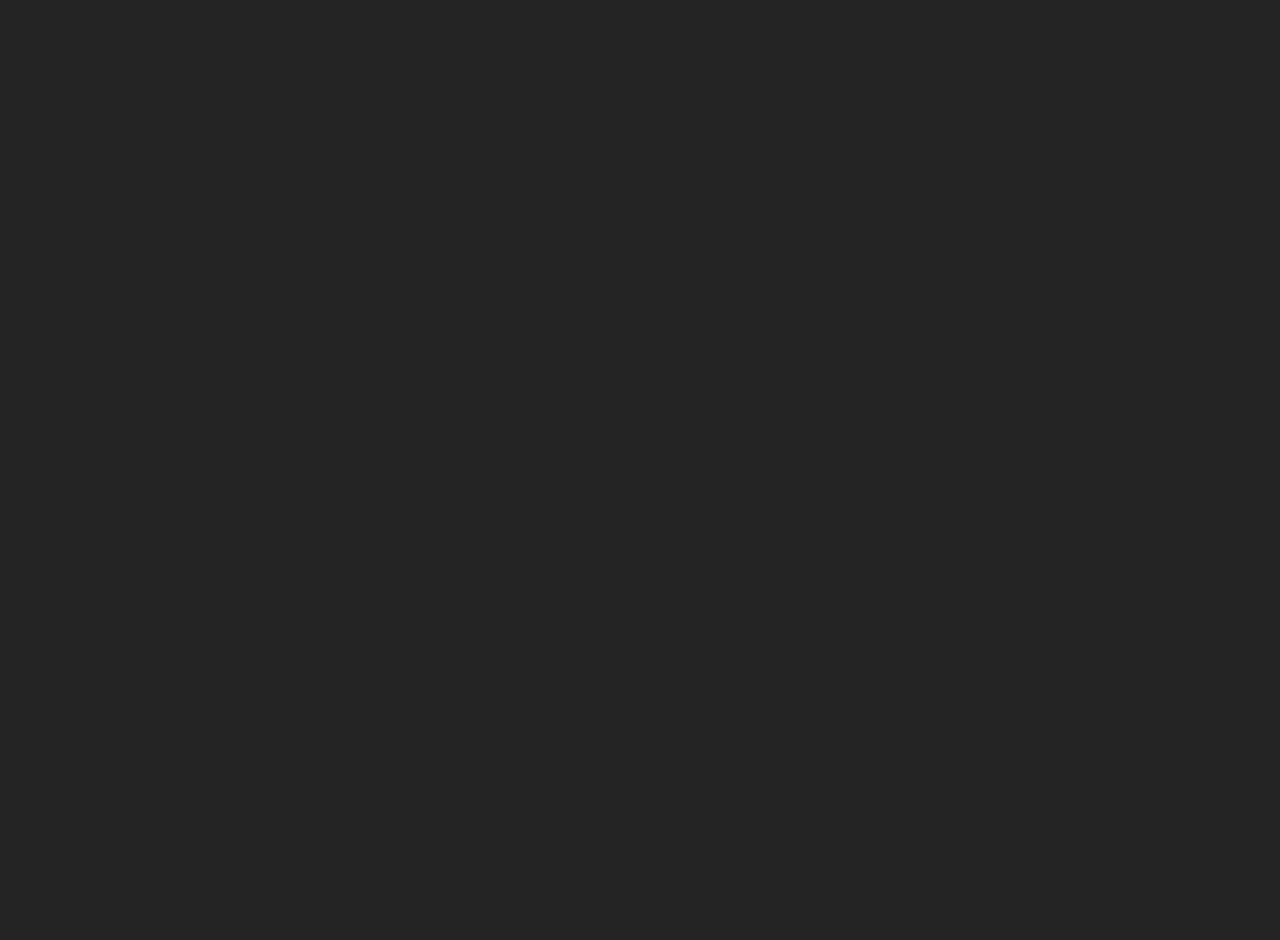
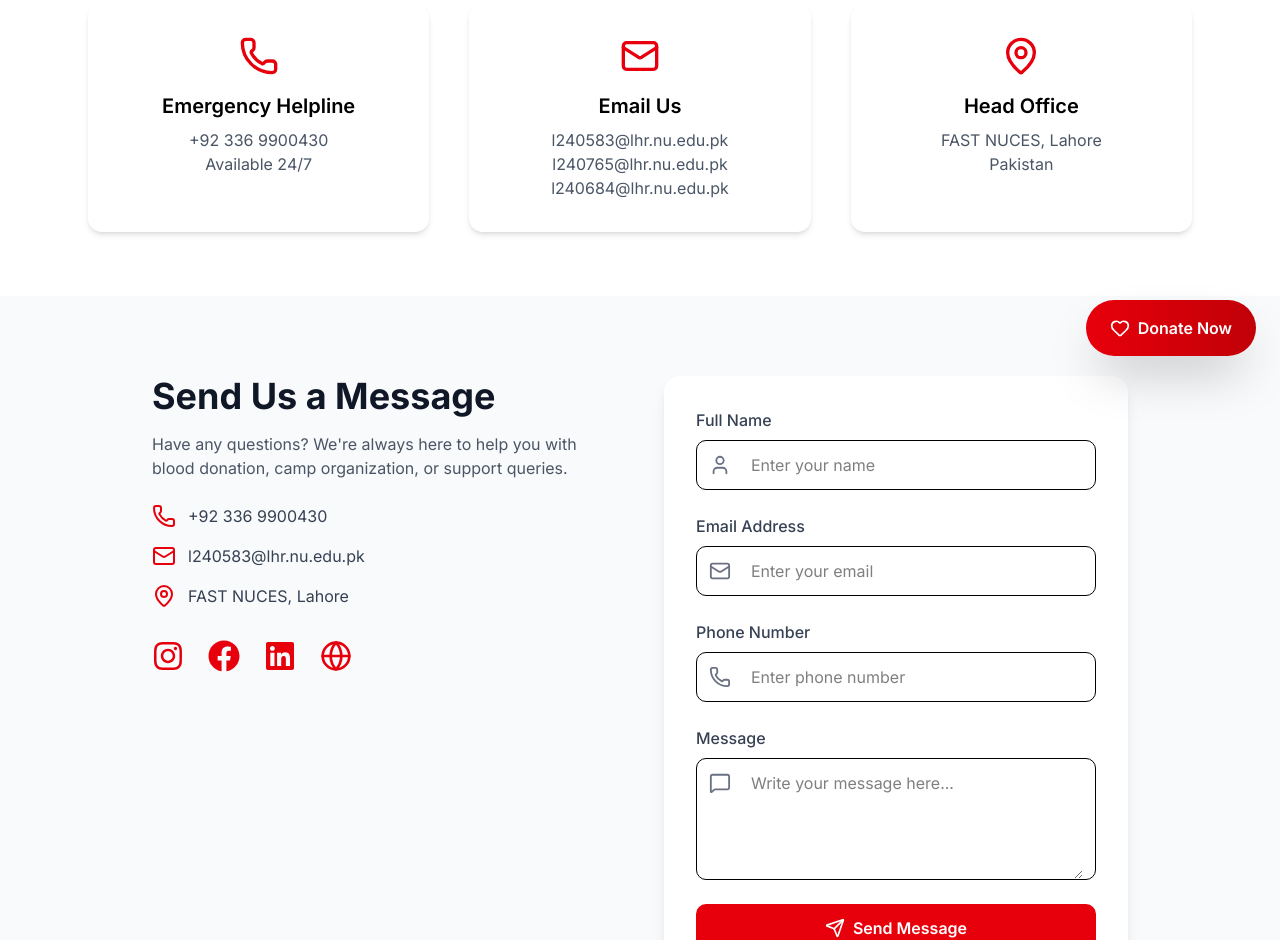
Before and after one commit to AR-Collective/DB-Proj, a React app in the folder frontend/: page /contact in a window 1280 px wide. Before the commit this address had no page. Shown: the part 420-1360 px from the top of the page. Before the commit the page ends 800 px from the top, so only its background shows below. Built offline with nearby package versions, Linux system fonts and the light colour scheme; the HTML template or start-up script is replaced by a standard one.

Commit message:
Contact Page

```diff
--- a/frontend/src/App.jsx
+++ b/frontend/src/App.jsx
@@ -5,7 +5,7 @@ import './App.css'
 import Login from './views/Login.jsx'
 import Landing from './pages/Landing.jsx'
 import About from './pages/About.jsx'
-
+import Contact from './pages/Contact.jsx'
 
 const serverUrl = 'http://localhost:3000'
 
@@ -41,6 +41,7 @@ function App() {
     <Routes>
       <Route path="/" element={<Landing />} />
       <Route path="/about" element={<About />} />
+      <Route path="/contact" element={<Contact />} />
       <Route path="/login" element={<Login />} />
       <Route path="/register" element={<Register />} />
       <Route element={<PrivateRoutes />}>
--- /dev/null
+++ b/frontend/src/pages/Contact.jsx
@@ -0,0 +1,174 @@
+import React from "react";
+import {
+    Phone,
+    Mail,
+    MapPin,
+    Send,
+    User,
+    MessageSquare,
+    Globe,
+} from "lucide-react";
+import { FaInstagram, FaFacebook, FaLinkedin } from "react-icons/fa";
+import { Link } from "react-router-dom";
+import Header from "../components/Header";
+import Footer from "../components/Footer";
+
+const Contact = () => {
+    return (
+        <div className="min-h-screen bg-gradient-to-br from-red-50 to-white">
+            <Header />
+            {/* HERO SECTION */}
+            <section className="py-20 mt-20 bg-gradient-to-r from-red-600 to-red-700 text-white text-center">
+                <h1 className="text-5xl font-bold mb-4">Get in Touch</h1>
+                <p className="text-xl opacity-90 max-w-2xl mx-auto">
+                    We’re here to support you. Reach out to us for any help, queries, or blood-related assistance.
+                </p>
+            </section>
+
+            {/* CONTACT CARDS */}
+            <section className="py-16 bg-white">
+                <div className="max-w-6xl mx-auto grid md:grid-cols-3 gap-10 px-6">
+                    {/* Phone */}
+                    <div className="text-center shadow-md p-8 rounded-xl hover:shadow-xl transition">
+                        <Phone className="w-10 h-10 text-red-600 mx-auto mb-4" />
+                        <h3 className="text-xl font-semibold mb-2">Emergency Helpline</h3>
+                        <p className="text-gray-600">+92 336 9900430</p>
+                        <p className="text-gray-600">Available 24/7</p>
+                    </div>
+
+                    {/* Email */}
+                    <div className="text-center shadow-md p-8 rounded-xl hover:shadow-xl transition">
+                        <Mail className="w-10 h-10 text-red-600 mx-auto mb-4" />
+                        <h3 className="text-xl font-semibold mb-2">Email Us</h3>
+                        <p className="text-gray-600">l240583@lhr.nu.edu.pk</p>
+                        <p className="text-gray-600">l240765@lhr.nu.edu.pk</p>
+                        <p className="text-gray-600">l240684@lhr.nu.edu.pk</p>
+                    </div>
+
+                    {/* Office */}
+                    <div className="text-center shadow-md p-8 rounded-xl hover:shadow-xl transition">
+                        <MapPin className="w-10 h-10 text-red-600 mx-auto mb-4" />
+                        <h3 className="text-xl font-semibold mb-2">Head Office</h3>
+                        <p className="text-gray-600">FAST NUCES, Lahore</p>
+                        <p className="text-gray-600">Pakistan</p>
+                    </div>
+                </div>
+            </section>
+
+            {/* CONTACT FORM */}
+            <section className="py-20 bg-gray-50">
+                <div className="max-w-5xl mx-auto grid md:grid-cols-2 gap-12 px-6">
+                    {/* Left Content */}
+                    <div>
+                        <h2 className="text-4xl font-bold text-gray-900 mb-4">Send Us a Message</h2>
+                        <p className="text-gray-600 mb-6">
+                            Have any questions? We're always here to help you with blood donation, camp organization, or support queries.
+                        </p>
+
+                        <div className="space-y-4">
+                            <div className="flex items-center">
+                                <Phone className="text-red-600 mr-3" />
+                                <span className="text-gray-700">+92 336 9900430</span>
+                            </div>
+                            <div className="flex items-center">
+                                <Mail className="text-red-600 mr-3" />
+                                <span className="text-gray-700">l240583@lhr.nu.edu.pk</span>
+                            </div>
+                            <div className="flex items-center">
+                                <MapPin className="text-red-600 mr-3" />
+                                <span className="text-gray-700">FAST NUCES, Lahore</span>
+                            </div>
+                        </div>
+
+                        {/* Social Icons */}
+                        <div className="flex gap-6 mt-8">
+                            <FaInstagram className="w-8 h-8 text-red-600 hover:text-red-700 cursor-pointer" />
+                            <FaFacebook className="w-8 h-8 text-red-600 hover:text-red-700 cursor-pointer" />
+                            <FaLinkedin className="w-8 h-8 text-red-600 hover:text-red-700 cursor-pointer" />
+                            <Globe className="w-8 h-8 text-red-600 hover:text-red-700 cursor-pointer" />
+                        </div>
+                    </div>
+
+                    {/* FORM */}
+                    <form className="bg-white p-8 rounded-2xl shadow-lg space-y-6">
+                        {/* Name */}
+                        <div>
+                            <label className="font-medium text-gray-700">Full Name</label>
+                            <div className="flex items-center border rounded-lg px-3 mt-2">
+                                <User className="text-gray-500 mr-2" />
+                                <input
+                                    type="text"
+                                    placeholder="Enter your name"
+                                    className="w-full p-3 outline-none"
+                                />
+                            </div>
+                        </div>
+
+                        {/* Email */}
+                        <div>
+                            <label className="font-medium text-gray-700">Email Address</label>
+                            <div className="flex items-center border rounded-lg px-3 mt-2">
+                                <Mail className="text-gray-500 mr-2" />
+                                <input
+                                    type="email"
+                                    placeholder="Enter your email"
+                                    className="w-full p-3 outline-none"
+                                />
+                            </div>
+                        </div>
+
+                        {/* Phone */}
+                        <div>
+                            <label className="font-medium text-gray-700">Phone Number</label>
+                            <div className="flex items-center border rounded-lg px-3 mt-2">
+                                <Phone className="text-gray-500 mr-2" />
+                                <input
+                                    type="text"
+                                    placeholder="Enter phone number"
+                                    className="w-full p-3 outline-none"
+                                />
+                            </div>
+                        </div>
+
+                        {/* Message */}
+                        <div>
+                            <label className="font-medium text-gray-700">Message</label>
+                            <div className="flex items-start border rounded-lg px-3 mt-2">
+                                <MessageSquare className="text-gray-500 mr-2 mt-3" />
+                                <textarea
+                                    rows={4}
+                                    placeholder="Write your message here..."
+                                    className="w-full p-3 outline-none"
+                                ></textarea>
+                            </div>
+                        </div>
+
+                        {/* Submit */}
+                        <button
+                            type="submit"
+                            className="w-full bg-red-600 text-white py-3 rounded-lg font-semibold hover:bg-red-700 flex items-center justify-center gap-2"
+                        >
+                            <Send className="w-5 h-5" />
+                            Send Message
+                        </button>
+                    </form>
+                </div>
+            </section>
+
+            {/* MAP SECTION */}
+            <section className="mb-5">
+                <iframe
+                    title="map"
+                    className="w-full h-96"
+                    src="https://maps.google.com/maps?q=FAST%20NUCES&t=&z=13&ie=UTF8&iwloc=&output=embed"
+                    allowFullScreen
+                ></iframe>
+            </section>
+
+            {/* FOOTER */}
+            <Footer />
+        </div>
+    );
+};
+
+export default Contact;
```
